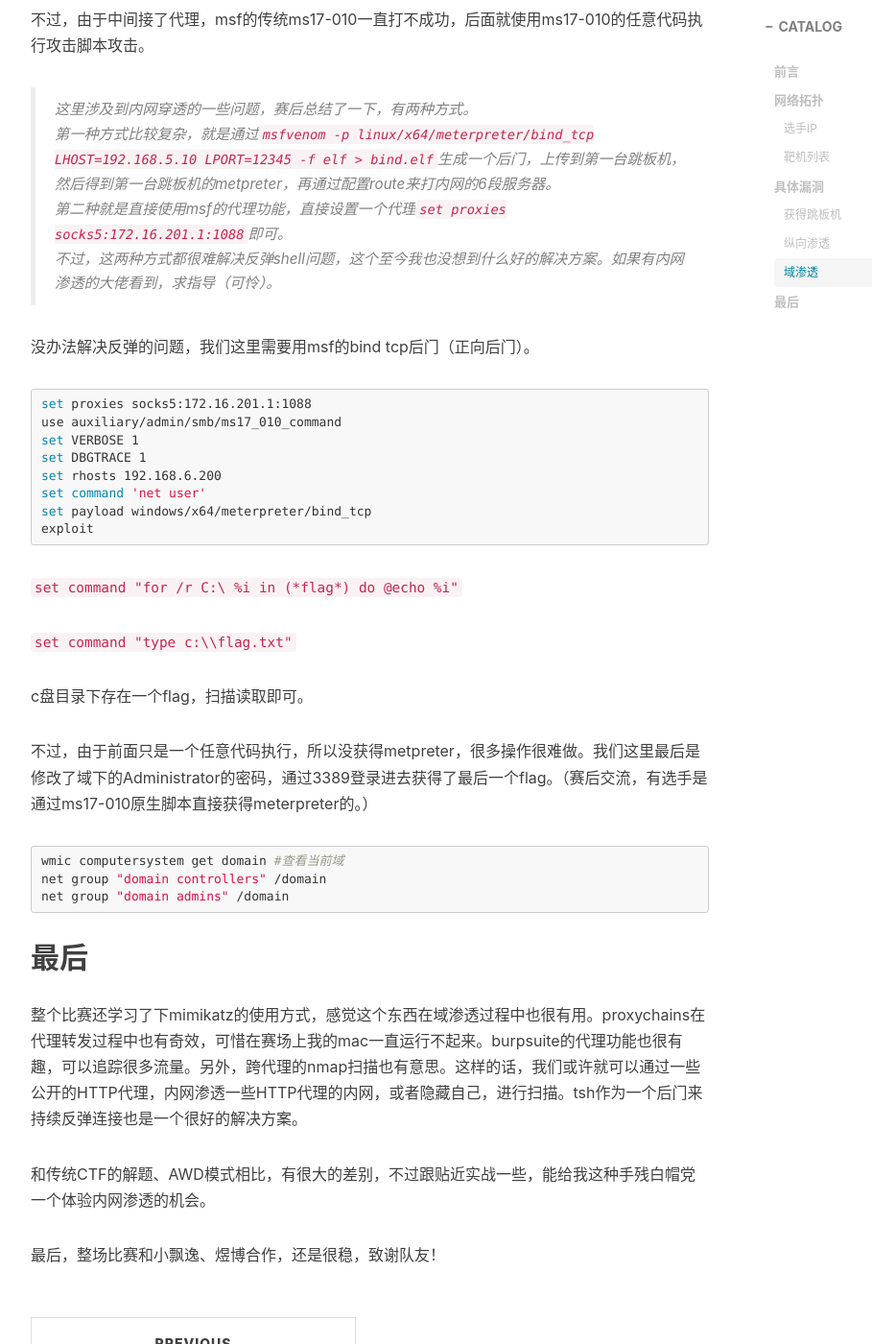
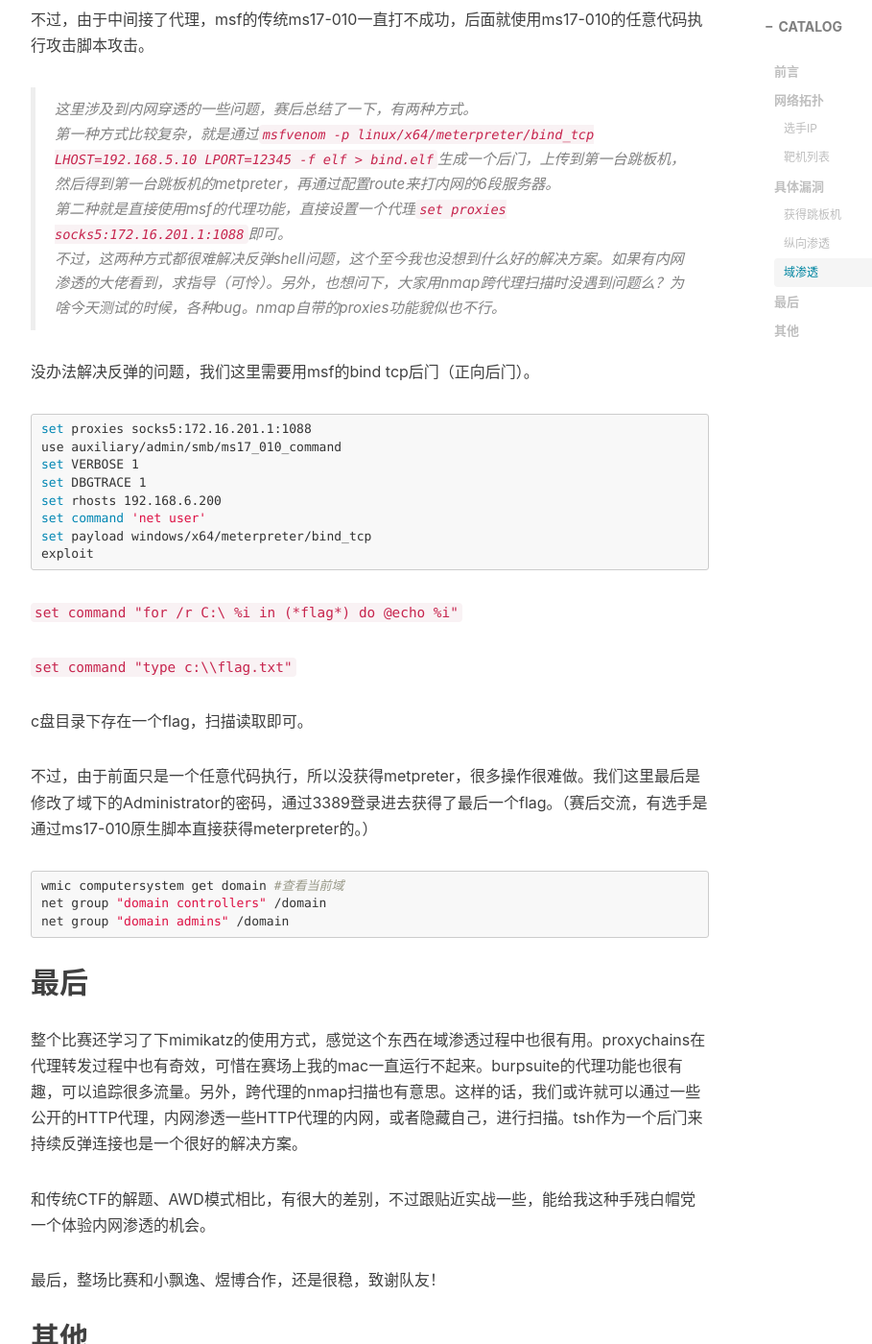
Before and after one commit to mo-xiaoxi/mo-xiaoxi.github.io, a Jekyll site: the page built from _posts/2018-04-27-4292018.md, in a window 1280 px wide and 1400 px high, scrolled down 5325 px. Shown: the whole window at 96% size, without its empty margins (233-1142 px from the left). Built offline with Jekyll 4.4.1, drawn with Linux system fonts in a browser that asks for light colours; nearby versions of some CDN libraries; comment, search, counter and statistics services are not loaded; some of the changed text lies outside the part shown.

Commit message:
429线下赛,update

```diff
--- a/_posts/2018-04-27-4292018.md
+++ b/_posts/2018-04-27-4292018.md
@@ -180,7 +180,7 @@ Flag表中存在一个flag，这里注入出admin的密码后，反解一下。a
 >
 > 第二种就是直接使用msf的代理功能，直接设置一个代理`set proxies socks5:172.16.201.1:1088`即可。
 >
-> 不过，这两种方式都很难解决反弹shell问题，这个至今我也没想到什么好的解决方案。如果有内网渗透的大佬看到，求指导（可怜）。
+> 不过，这两种方式都很难解决反弹shell问题，这个至今我也没想到什么好的解决方案。如果有内网渗透的大佬看到，求指导（可怜）。另外，也想问下，大家用nmap跨代理扫描时没遇到问题么？为啥今天测试的时候，各种bug。nmap自带的proxies功能貌似也不行。
 
 没办法解决反弹的问题，我们这里需要用msf的bind tcp后门（正向后门）。
 
@@ -218,3 +218,13 @@ net group "domain admins" /domain
 和传统CTF的解题、AWD模式相比，有很大的差别，不过跟贴近实战一些，能给我这种手残白帽党一个体验内网渗透的机会。
 
 最后，整场比赛和小飘逸、煜博合作，还是很稳，致谢队友！
+
+
+
+## 其他
+
+MAC使用proxychains存在SIP的问题，需要手动关闭。
+
+https://zhuanlan.zhihu.com/p/21281236
+
+https://github.com/mrdulin/blog/issues/18
```
